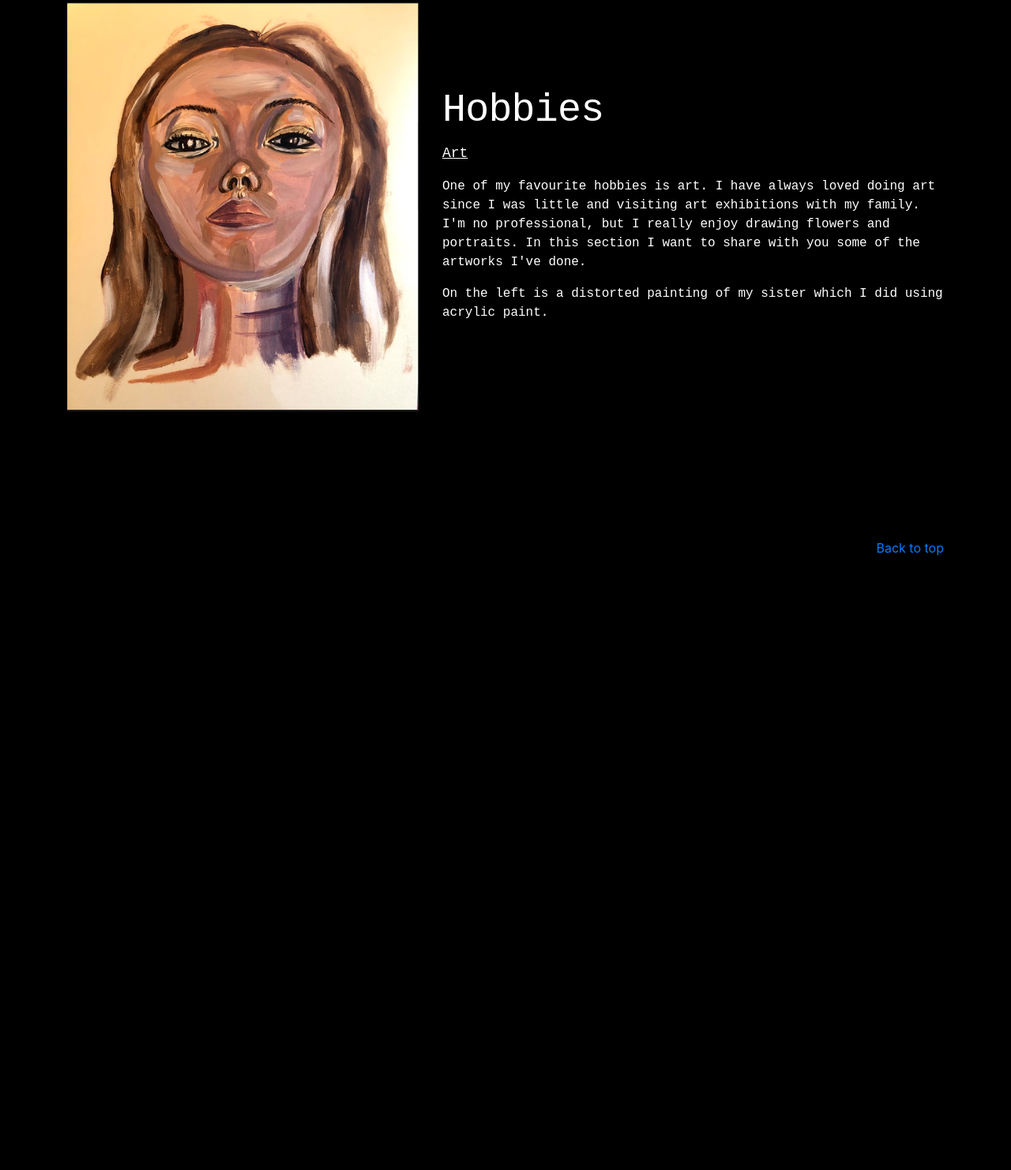
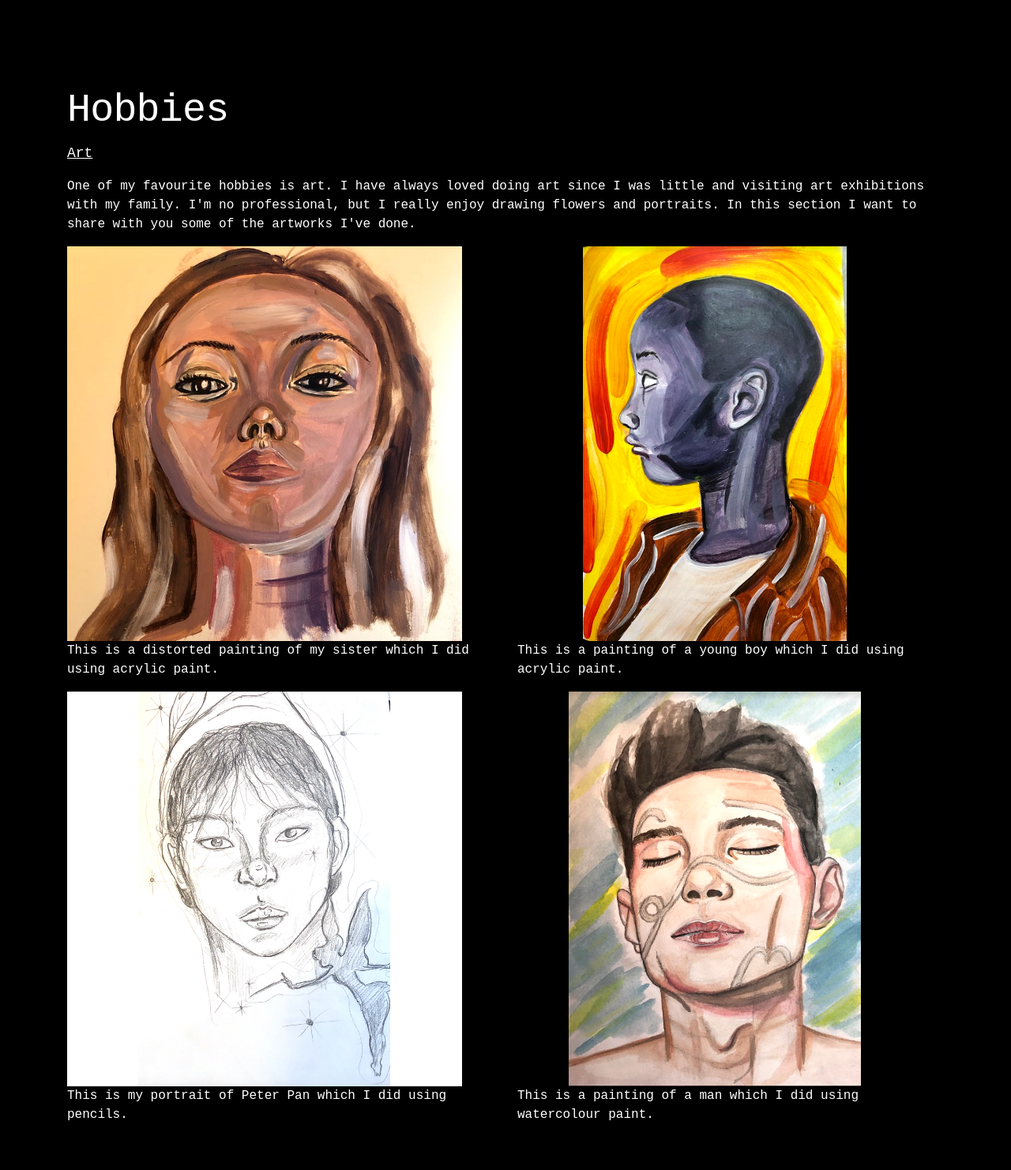
Before and after one commit to eunsongkang/eunsong-website, a plain HTML site: page hobbies/index.html in a window 1280 px wide. Shown: the part 718-2200 px from the top of the page at 79% size. Before the commit the page ends 1448 px from the top, so only its background shows below. Drawn offline with nearby package versions, Linux system fonts and the light colour scheme.

Commit message:
created an image gallery of my paintings

```diff
--- a/hobbies/index.html
+++ b/hobbies/index.html
@@ -132,18 +132,35 @@
     <!-- START THE HOBBIES FEATURETTE -->
 
     <hr class="featurette-divider">
-
+    <!-- order-md-1 -->
     <div class="row featurette">
-      <div class="col-md-7 order-md-2">
+      <div class="col-md">
         <h2 id="hobbies" class="featurette-heading">Hobbies</h2>
         <p class="lead"></p>
         <p class="eunsong-heading-large"><u>Art</u></p>
         <p class="eunsong-heading-medium">One of my favourite hobbies is art. I have always loved doing art since I was little and visiting art exhibitions with my family. I'm no professional, but I really enjoy drawing flowers and portraits. In this section I want to share with you some of the artworks I've done.</p>
-        <p class="eunsong-heading-medium">On the left is a distorted painting of my sister which I did using acrylic paint.</p>
       </div>
-      <div class="col-md-5 order-md-1">
+    </div>
+    <div class="row featurette">
+      <div class="col">
         <!-- <svg class="bd-placeholder-img bd-placeholder-img-lg featurette-image img-fluid mx-auto" width="500" height="500" xmlns="http://www.w3.org/2000/svg" preserveAspectRatio="xMidYMid slice" focusable="false" role="img" aria-label="Placeholder: 500x500"><title>Placeholder</title><rect width="100%" height="100%" fill="#eee"/><text x="50%" y="50%" fill="#aaa" dy=".3em">500x500</text></svg> -->
-        <img class="featurette-image img-fluid mx-auto" src="../assets/dist/images/painting.png" alt="distorted painting of sister" width="500" height="500">
+        <img class="featurette-image img-fluid mx-auto" src="../assets/dist/images/painting_500_500.png" alt="distorted painting of sister" width="500" height="500">
+        <p class="eunsong-heading-medium">This is a distorted painting of my sister which I did using acrylic paint.</p>
+      </div>
+      <div class="col">
+        <img class="featurette-image img-fluid mx-auto" src="../assets/dist/images/acrylic_young_boy_500_500.png" alt="distorted painting of sister" width="500" height="500">
+        <p class="eunsong-heading-medium">This is a painting of a young boy which I did using acrylic paint.</p>
+      </div>
+    </div>
+    <div class="row featurette">
+      <div class="col">
+        <!-- <svg class="bd-placeholder-img bd-placeholder-img-lg featurette-image img-fluid mx-auto" width="500" height="500" xmlns="http://www.w3.org/2000/svg" preserveAspectRatio="xMidYMid slice" focusable="false" role="img" aria-label="Placeholder: 500x500"><title>Placeholder</title><rect width="100%" height="100%" fill="#eee"/><text x="50%" y="50%" fill="#aaa" dy=".3em">500x500</text></svg> -->
+        <img class="featurette-image img-fluid mx-auto" src="../assets/dist/images/peterpan_500_500.png" alt="distorted painting of sister" width="500" height="500">
+        <p class="eunsong-heading-medium">This is my portrait of Peter Pan which I did using pencils.</p>
+      </div>
+      <div class="col">
+        <img class="featurette-image img-fluid mx-auto" src="../assets/dist/images/watercoloured_face_500_500.png" alt="distorted painting of sister" width="500" height="500">
+        <p class="eunsong-heading-medium">This is a painting of a man which I did using watercolour paint.</p>
       </div>
     </div>
 
```
Also changed, not shown: assets/dist/images/acrylic_young_boy_500_500.png (added), assets/dist/images/painting_500_500.png (added), assets/dist/images/peterpan_500_500.png (added), assets/dist/images/watercoloured_face_500_500.png (added).
